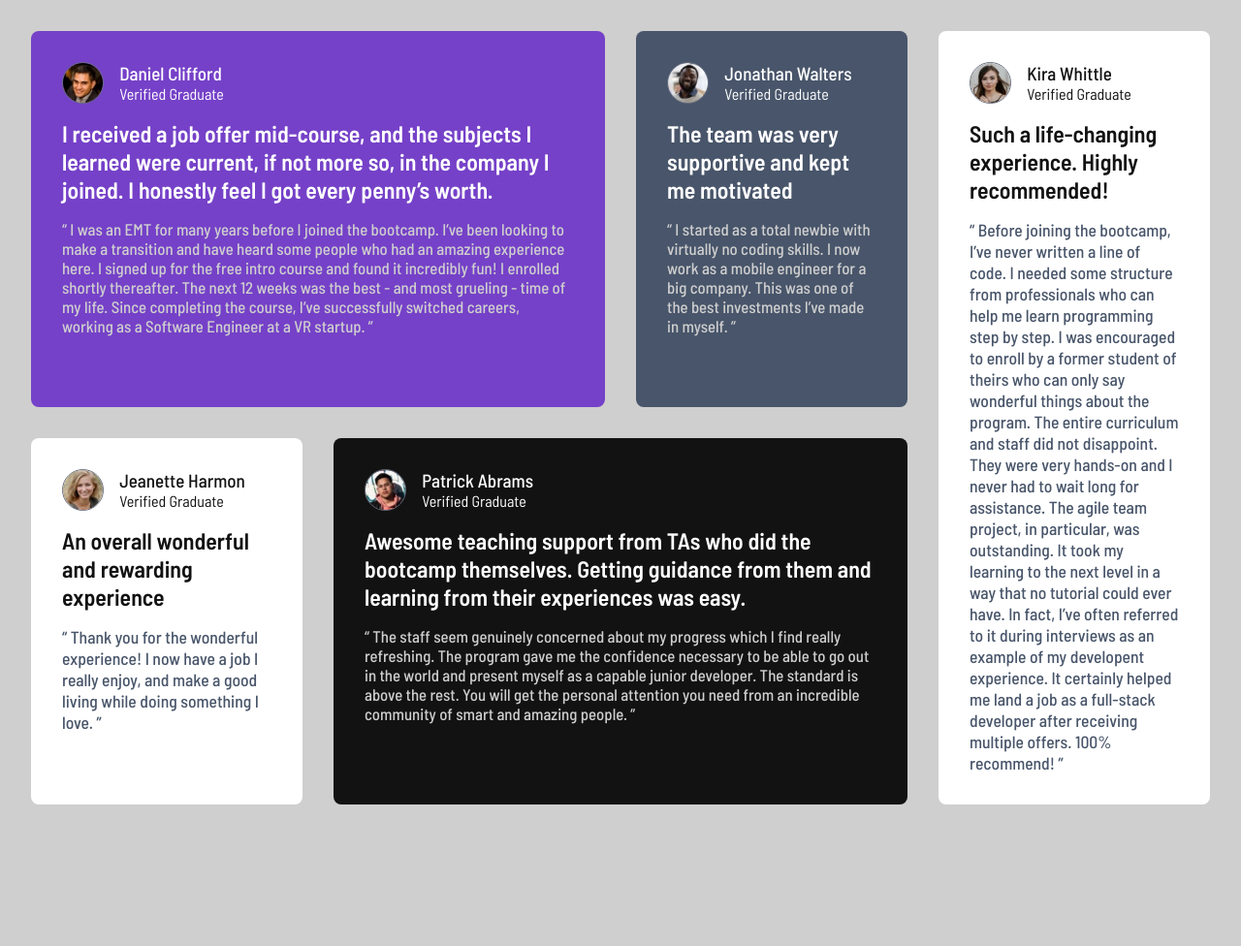
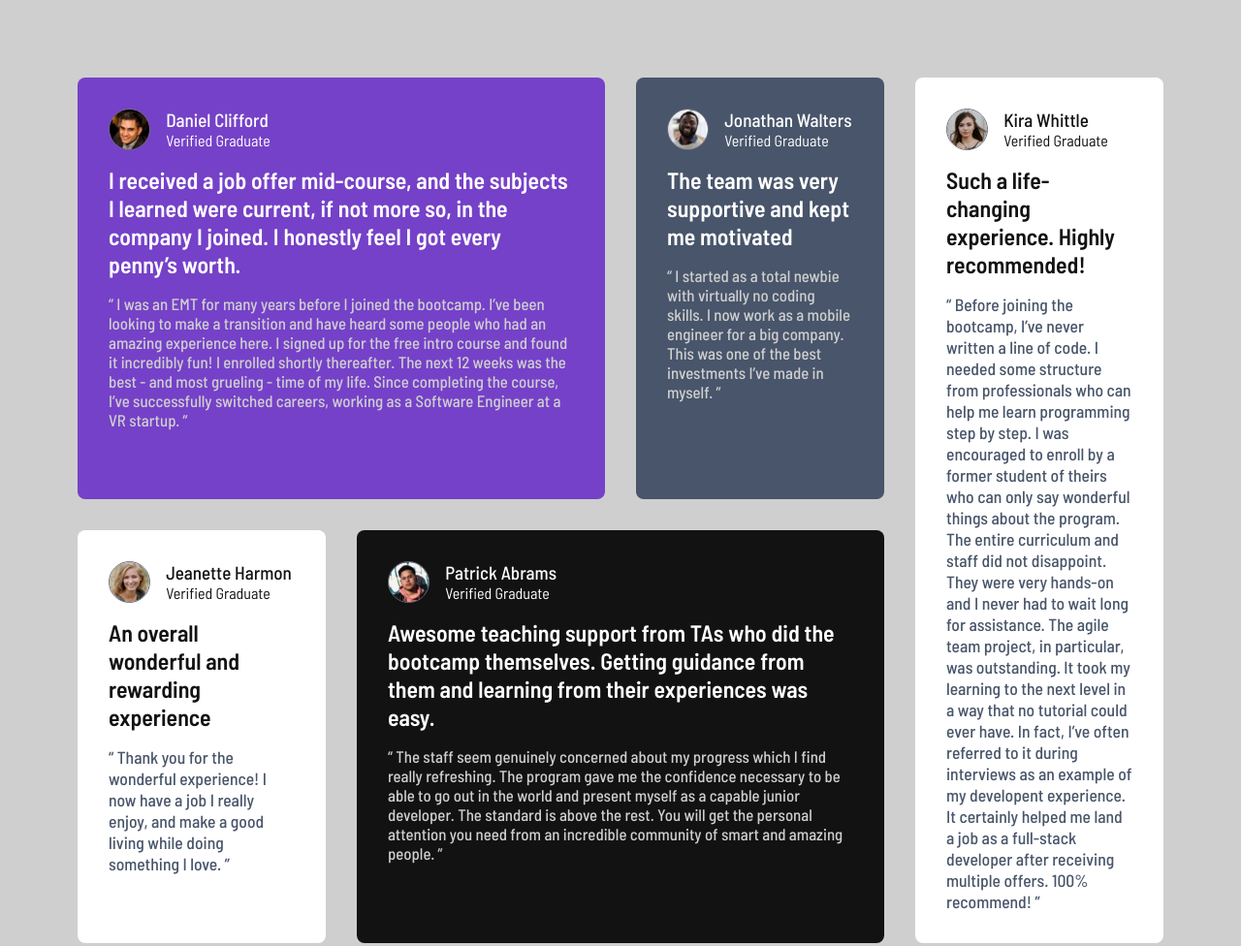
Before and after one commit to FanX0/testimonials-grid-section-main, a plain HTML site: page index.html in a window 1280 px wide. Shown: the whole page at 97% size. Before the commit the page ends 862 px from the top, so only its background shows below. Drawn offline with Linux system fonts and the light colour scheme.

Commit message:
add margin for website ui

```diff
--- a/index.css
+++ b/index.css
@@ -97,6 +97,9 @@ body {
 }
 
 @media (min-width: 48rem) {
+  body {
+    margin: 5rem;
+  }
   .card-container {
     grid-template-columns: repeat(4, 1fr);
     grid-template-rows: auto;
```
